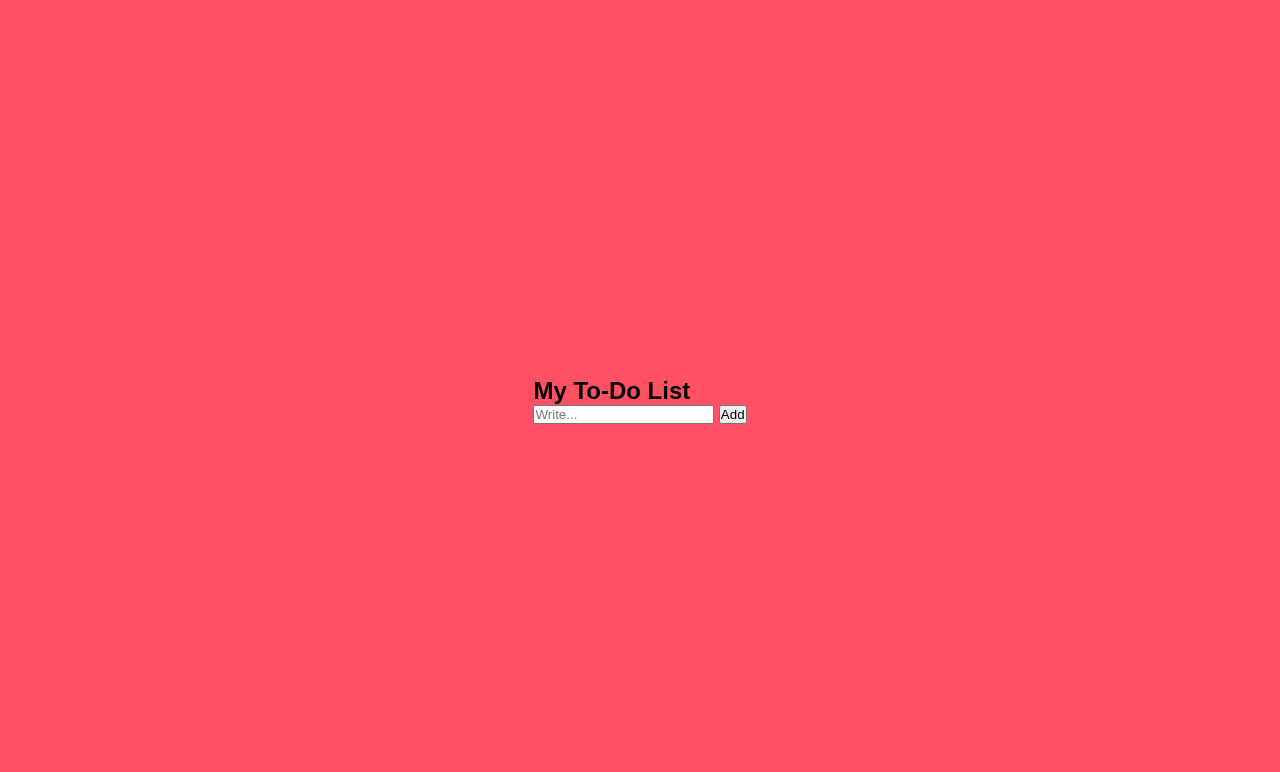
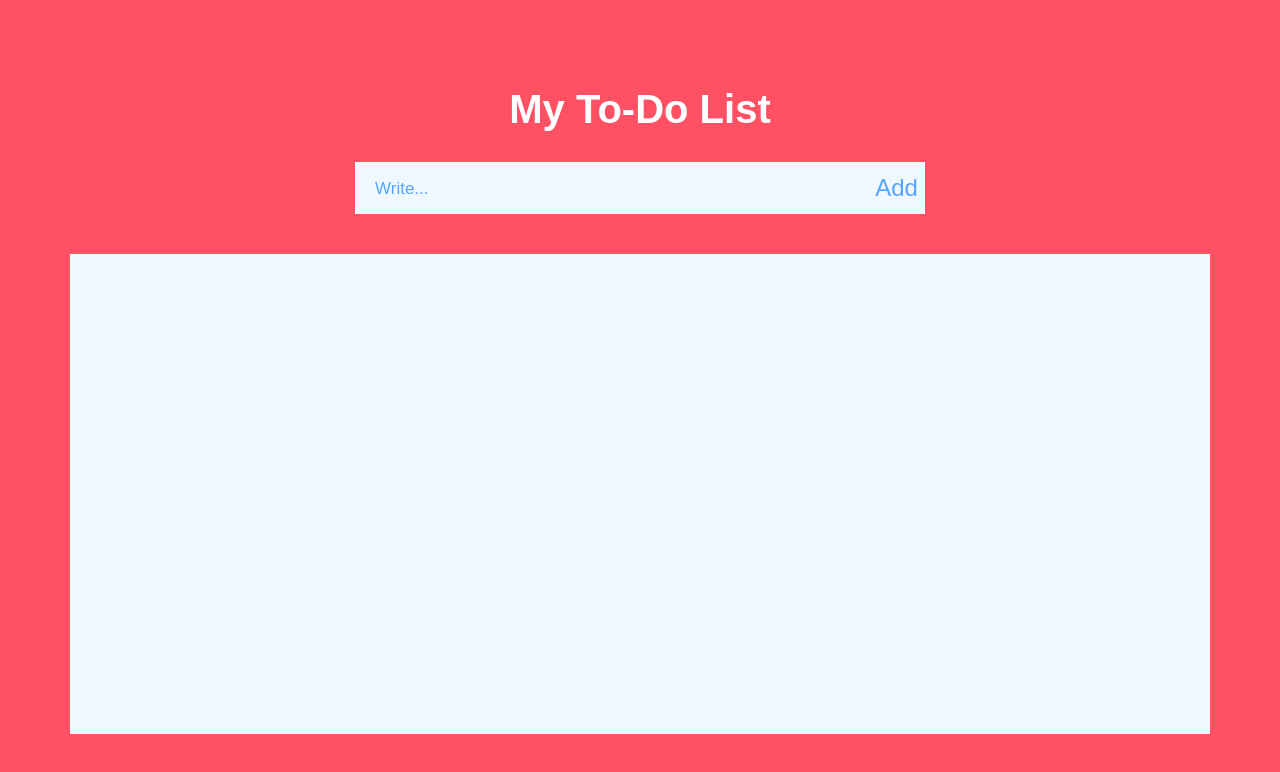
Before and after one commit to imronshoimov/To-Do-List, a plain HTML site: page index.html in a window 1280 px wide. Drawn offline with Linux system fonts and the light colour scheme.

Commit message:
Create css code

```diff
--- a/style.css
+++ b/style.css
@@ -17,3 +17,90 @@ body {
    font-family: sans-serif;
    background-color: #FF5163;
 }
+
+.container {
+   width: 1140px;
+   margin: 0 auto;
+}
+
+.todo-list-title {
+   text-align: center;
+   margin: 60px 0;
+   margin-bottom: 30px;
+   font-size: 40px;
+   color: white;
+}
+
+.todo-list-form {
+   display: flex;
+   justify-content: center;
+}
+
+.todo-list-form .todo-list-input {
+   padding: 15px 20px;
+   width: 45%;
+   outline: none;
+   border: none;
+   background-color: aliceblue;
+   font-size: 19px;
+   color: #56A5FF;
+}
+
+.todo-list-form .todo-list-input::placeholder {
+   font-size: 17px;
+   font-family: sans-serif;
+   color: #56A5FF;
+}
+
+.todo-list-form .todo-list-btn {
+   width: 5%;
+   border: none;
+   outline: none;
+   background-color: aliceblue;
+   color: #56A5FF;
+   font-size: 24px;
+   transition: color 1s;
+}
+
+.todo-list-form .todo-list-btn:hover {
+   color: #FF5163;
+}
+
+.todo-list {
+   height: 480px;
+   background-color: aliceblue;
+   margin: 40px 0;
+   padding: 25px 40px;
+   overflow-y: scroll;
+   text-decoration:wavy;
+}
+
+.todo-items {
+   color: #56A5FF;
+   margin: 10px;
+   padding: 0 5px;
+   font-size: 20px;
+   font-weight: 500;
+   display: flex;
+   justify-content: space-between;
+   align-items: center;
+   transition: .3s;
+}
+
+.todo-items:hover {
+   border-bottom: 2px solid #FF5163;
+   color: #FF5163;
+}
+
+.todo-text {
+   margin-bottom: 10px;
+}
+
+.remove-btn {
+   background-color: transparent;
+   padding: 10px;
+   font-size: 25px;
+   color: #FF5163;
+   border: none;
+   outline: none;
+}
```
